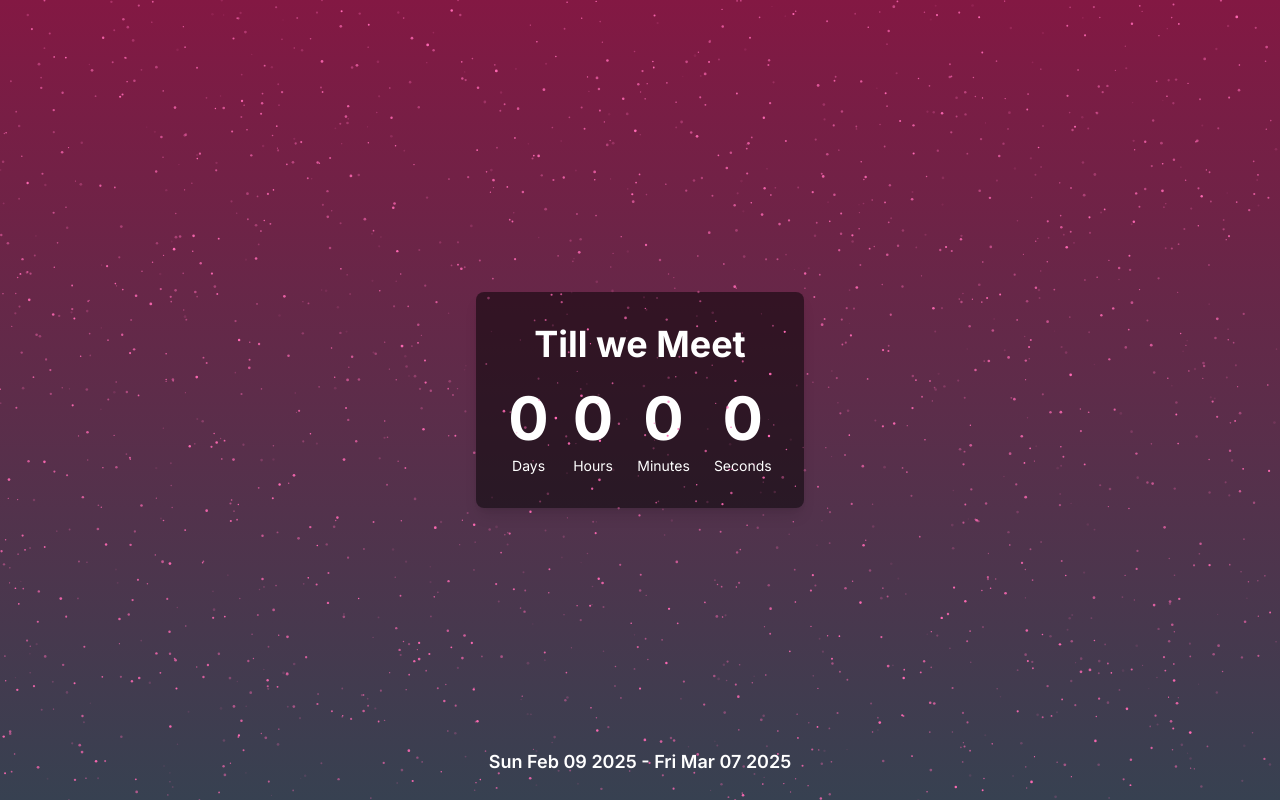
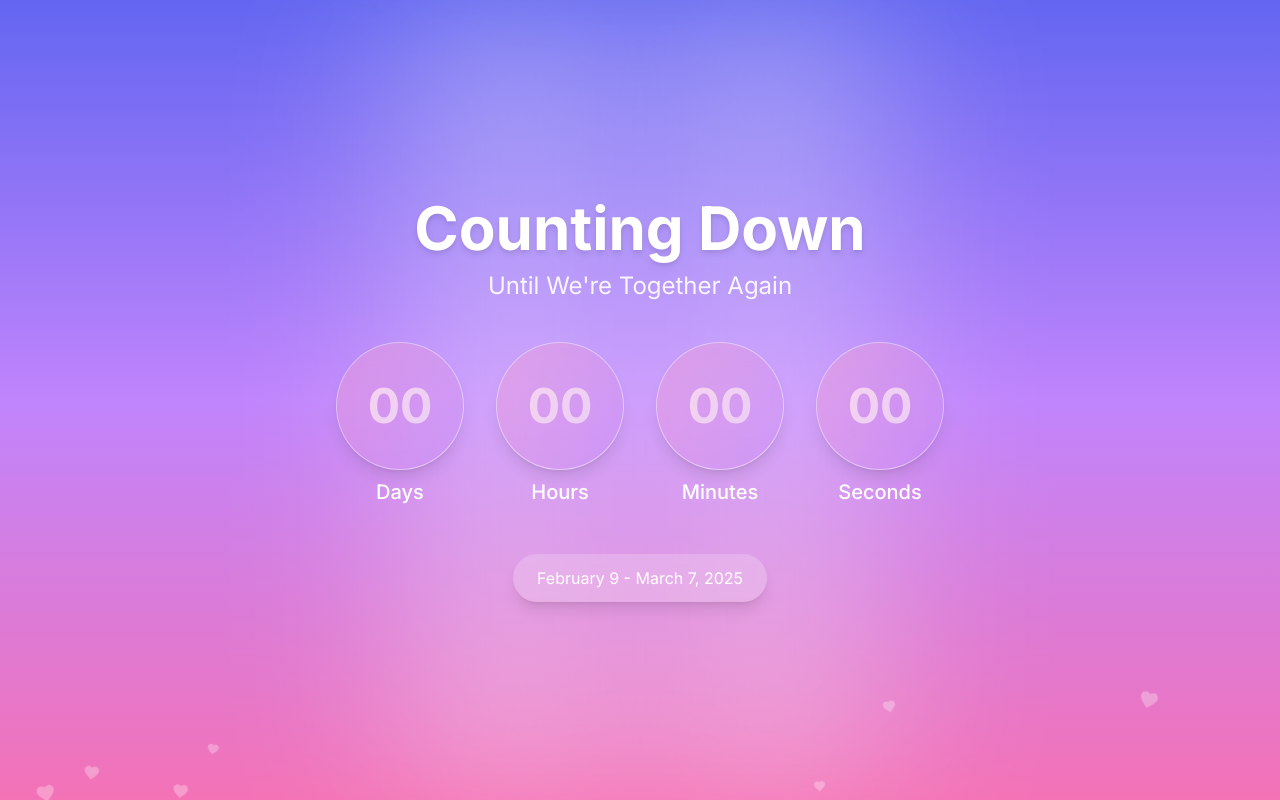
Before and after one commit to david-randoll/david-and-ami, a Next.js app: page /count-down-two in a window 1280 px wide. Built offline with nearby package versions, Linux system fonts and the light colour scheme.

Commit message:
love meet theme

```diff
--- a/src/app/(root)/count-down-two/page.tsx
+++ b/src/app/(root)/count-down-two/page.tsx
@@ -1,5 +1,5 @@
 import React from "react";
-import { CountdownTwoPage } from "@/components/count-down-two/CountDownTwoTimer";
+import { CountdownPage } from "@/components/count-down-two/CountDownTwoTimer";
 import { Metadata } from "next";
 
 export const metadata: Metadata = {
@@ -8,7 +8,7 @@ export const metadata: Metadata = {
 };
 
 const CountdownTwoPagePage = () => {
-    return <CountdownTwoPage />;
+    return <CountdownPage />;
 };
 
 export default CountdownTwoPagePage;
--- a/src/components/count-down-two/CountDownTwoTimer.tsx
+++ b/src/components/count-down-two/CountDownTwoTimer.tsx
@@ -1,82 +1,129 @@
 "use client";
 import React, { useState, useEffect } from "react";
 import { motion } from "framer-motion";
-import { SparklesCore } from "@/components/ui/sparkles";
 
-export const CountdownTwoPage = () => {
+export const CountdownPage = () => {
     const departDate = new Date("2025-02-09T00:00:00");
     const returnDate = new Date("2025-03-07T00:00:00");
+
     return (
-        <div className="relative flex items-center justify-center h-[calc(100dvh)] bg-gradient-to-b from-pink-900 to-gray-700">
-            <div className="w-full absolute inset-0 h-[calc(100dvh)]">
-                <SparklesCore
-                    id="tsparticlesfullpage"
-                    background="transparent"
-                    minSize={0.6}
-                    maxSize={1.4}
-                    particleDensity={300}
-                    className="w-full h-full"
-                    particleColor="#FF69B4" // Use a bright, gold color for sparkles
-                />
+        <div className="relative h-screen w-full overflow-hidden bg-gradient-to-b from-indigo-500 via-purple-400 to-pink-400">
+            {/* Animated hearts */}
+            <div className="absolute inset-0 overflow-hidden">
+                {[...Array(18)].map((_, i) => (
+                    <motion.div
+                        key={i}
+                        initial={{
+                            x: Math.random() * window.innerWidth,
+                            y: window.innerHeight + 100,
+                            scale: Math.random() * 0.5 + 0.5,
+                            rotate: Math.random() * 30 - 15,
+                        }}
+                        animate={{
+                            y: -100,
+                            rotate: Math.random() * 60 - 30,
+                        }}
+                        transition={{
+                            duration: Math.random() * 20 + 15,
+                            repeat: Infinity,
+                            ease: "linear",
+                            delay: Math.random() * 10,
+                        }}
+                        className="absolute text-white opacity-30">
+                        <svg width="24" height="24" viewBox="0 0 24 24" fill="currentColor">
+                            <path d="M12,21.35L10.55,20.03C5.4,15.36 2,12.27 2,8.5C2,5.41 4.42,3 7.5,3C9.24,3 10.91,3.81 12,5.08C13.09,3.81 14.76,3 16.5,3C19.58,3 22,5.41 22,8.5C22,12.27 18.6,15.36 13.45,20.03L12,21.35Z" />
+                        </svg>
+                    </motion.div>
+                ))}
             </div>
 
-            <CountDownTwoTimer />
+            {/* Subtle light rays */}
+            <div className="absolute top-0 left-1/2 -translate-x-1/2 w-full h-full">
+                <div className="absolute top-0 left-1/2 -translate-x-1/2 w-1/3 h-full bg-white opacity-20 blur-3xl"></div>
+                <div className="absolute top-0 left-1/4 w-1/5 h-full bg-white opacity-10 blur-3xl"></div>
+                <div className="absolute top-0 right-1/4 w-1/5 h-full bg-white opacity-10 blur-3xl"></div>
+            </div>
 
-            {/* Target Date Display */}
-            <div className="absolute bottom-6 text-white text-lg font-semibold">
-                {departDate.toDateString()} - {returnDate.toDateString()}
+            <div className="relative z-10 flex flex-col items-center justify-center h-full px-4">
+                <motion.div
+                    initial={{ y: -20, opacity: 0 }}
+                    animate={{ y: 0, opacity: 1 }}
+                    transition={{ duration: 1 }}
+                    className="mb-10 text-center">
+                    <h1 className="text-4xl md:text-6xl font-bold text-white drop-shadow-md">Counting Down</h1>
+                    <p className="text-white text-xl md:text-2xl mt-3 opacity-90">Until We're Together Again</p>
+                </motion.div>
+
+                <CountdownTimer />
+
+                <motion.div
+                    initial={{ y: 20, opacity: 0 }}
+                    animate={{ y: 0, opacity: 1 }}
+                    transition={{ delay: 0.8, duration: 1 }}
+                    className="mt-12 bg-white bg-opacity-20 backdrop-blur-sm px-6 py-3 rounded-full text-white shadow-lg">
+                    {departDate.toLocaleDateString("en-US", { month: "long", day: "numeric" })} -{" "}
+                    {returnDate.toLocaleDateString("en-US", { month: "long", day: "numeric", year: "numeric" })}
+                </motion.div>
             </div>
         </div>
     );
 };
 
-const CountDownTwoTimer = () => {
+const CountdownTimer = () => {
     const [timeLeft, setTimeLeft] = useState({ days: 0, hours: 0, minutes: 0, seconds: 0 });
 
     useEffect(() => {
         const targetDate = new Date("2025-02-09T23:45:00");
-        const interval = setInterval(() => {
+
+        const calculateTimeLeft = () => {
             const now = new Date();
             const difference = targetDate.getTime() - now.getTime();
 
             if (difference <= 0) {
-                clearInterval(interval);
                 setTimeLeft({ days: 0, hours: 0, minutes: 0, seconds: 0 });
-            } else {
+                return false;
+            }
+
             setTimeLeft({
                 days: Math.floor(difference / (1000 * 60 * 60 * 24)),
                 hours: Math.floor((difference / (1000 * 60 * 60)) % 24),
                 minutes: Math.floor((difference / 1000 / 60) % 60),
                 seconds: Math.floor((difference / 1000) % 60),
             });
-            }
-        }, 50);
 
+            return true;
+        };
+
+        calculateTimeLeft();
+        const interval = setInterval(calculateTimeLeft, 1000);
         return () => clearInterval(interval);
     }, []);
 
     return (
-        <div className="text-center text-white p-8 m-4 rounded-lg shadow-lg bg-black bg-opacity-50 overflow-hidden">
-            <h1 className="text-4xl font-bold mb-6">Till we Meet</h1>
-            <div className="flex space-x-6 justify-center">
-                {["Days", "Hours", "Minutes", "Seconds"].map((label, index) => {
-                    const key = label.toLowerCase() as keyof typeof timeLeft;
-                    return (
-                        <div key={label} className="text-center">
+        <div className="grid grid-cols-2 md:grid-cols-4 gap-5 md:gap-8">
+            {[
+                { label: "Days", value: timeLeft.days },
+                { label: "Hours", value: timeLeft.hours },
+                { label: "Minutes", value: timeLeft.minutes },
+                { label: "Seconds", value: timeLeft.seconds },
+            ].map((item, index) => (
                 <motion.div
-                                initial={{ y: -50, opacity: 0 }}
-                                animate={{ y: 0, opacity: 1 }}
-                                transition={{ duration: 0.5, delay: index * 0.3 }} // Staggered delay for each number
-                                className="text-5xl sm:text-6xl font-bold">
-                                {timeLeft[key]}
+                    key={item.label}
+                    initial={{ scale: 0, opacity: 0 }}
+                    animate={{ scale: 1, opacity: 1 }}
+                    transition={{ delay: index * 0.15, duration: 0.5 }}
+                    className="flex flex-col items-center">
+                    <div className="w-24 h-24 md:w-32 md:h-32 rounded-full bg-white bg-opacity-20 backdrop-blur-md border border-white border-opacity-30 flex items-center justify-center shadow-lg relative overflow-hidden group">
+                        <div className="absolute inset-0 bg-gradient-to-br from-pink-400 to-purple-500 opacity-30 group-hover:opacity-40 transition-opacity"></div>
+                        <span className="text-4xl md:text-5xl font-bold text-white">
+                            {String(item.value).padStart(2, "0")}
+                        </span>
+                    </div>
+                    <p className="mt-2 text-white text-lg md:text-xl font-medium">{item.label}</p>
                 </motion.div>
-                            <p className="text-sm mt-2">{label}</p>
-                        </div>
-                    );
-                })}
-            </div>
+            ))}
         </div>
     );
 };
 
-export default CountDownTwoTimer;
+export default CountdownTimer;
```
Lines whose indentation alone changed are shown as unchanged.
